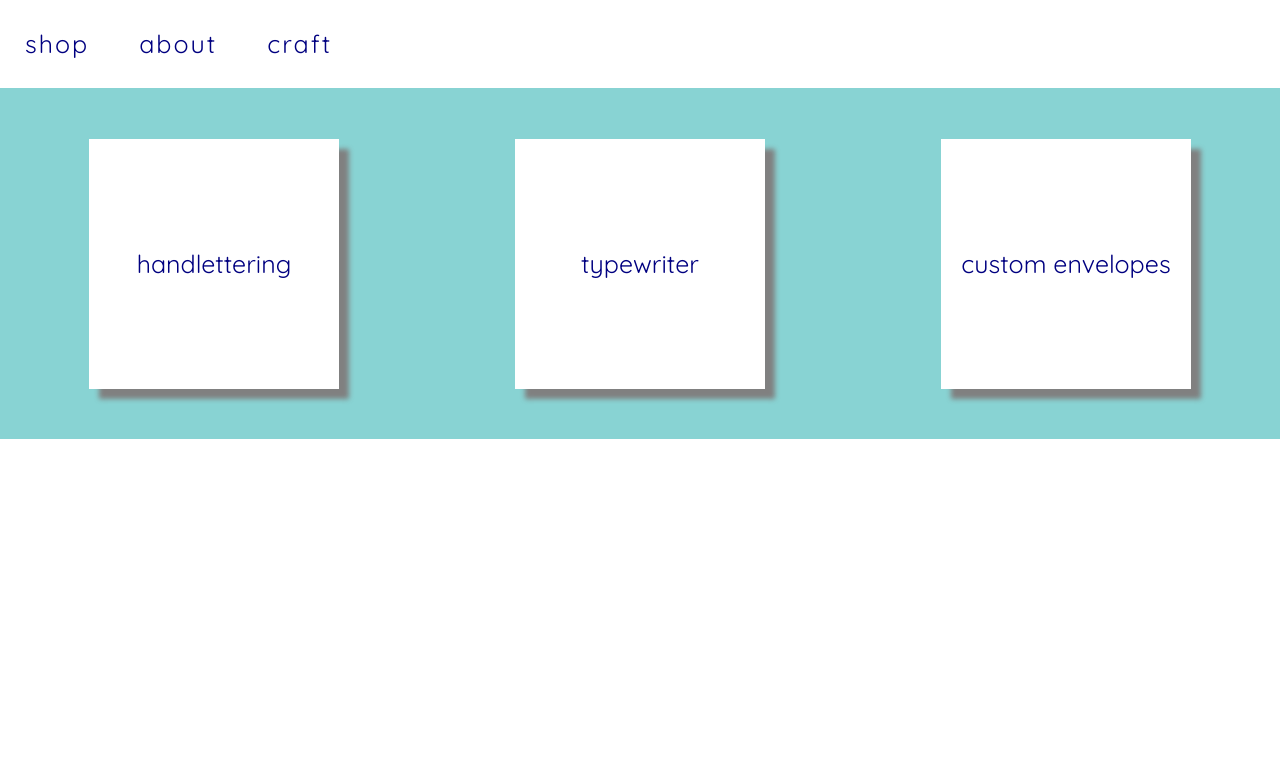
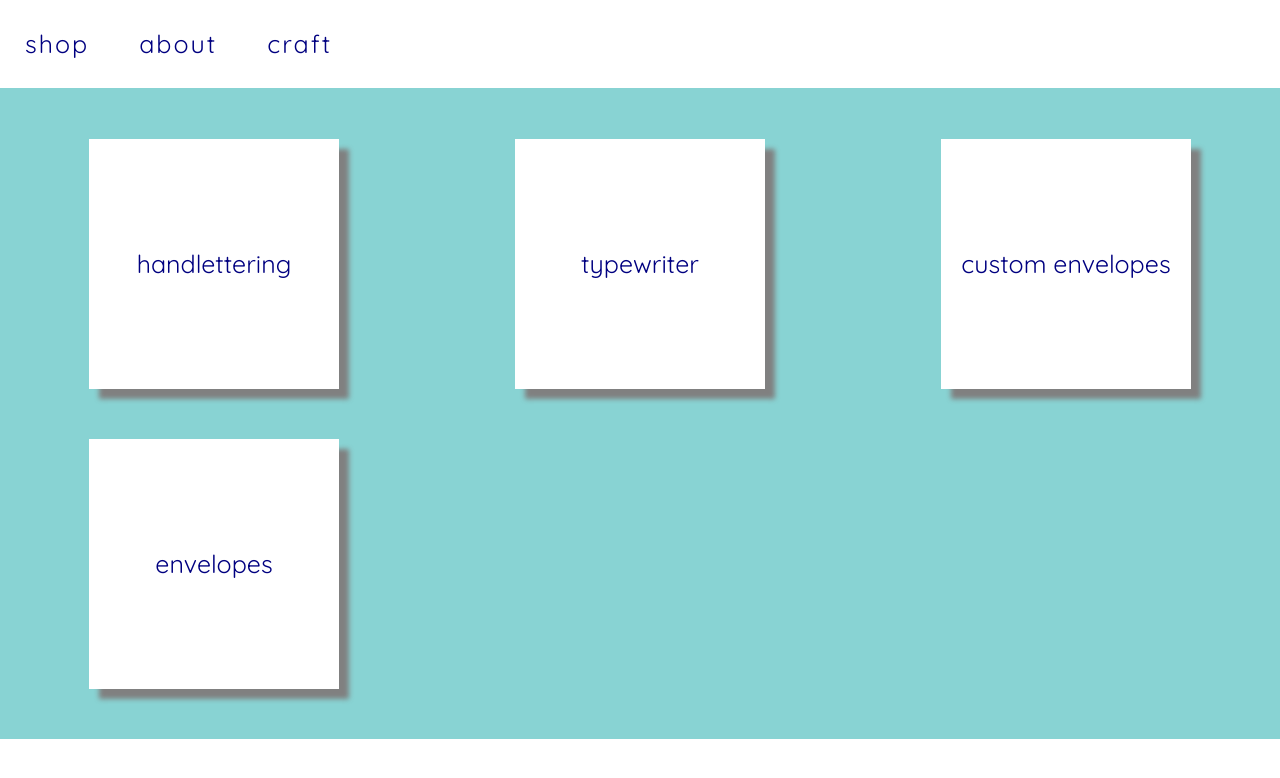
Before and after one commit to victoriarainc/ecommerce, a React (Create React App) app: page /craft in a window 1280 px wide. Shown: the top 778 px of the page. Built offline with nearby package versions, Linux system fonts and the light colour scheme.

Commit message:
fixed rendering bug in craft by adjusting url

```diff
--- a/src/components/Craft.js
+++ b/src/components/Craft.js
@@ -1,7 +1,7 @@
 import React, {Component} from 'react';
 import '../styles/App.css';
 
-import {craft} from '../craft.js';
+import {craft} from '../offer.js';
 
 import {NavLink} from 'react-router-dom';
 
@@ -18,18 +18,18 @@ export default class Craft extends Component {
     let services = []
     craft.forEach((craftItem) => {
       if (services.indexOf(craftItem.service) === -1) {
-        services.push(craftItem.service);
+        services.push(craftItem.service)
+        console.log("craftTHINGS",services[0].description)
       }
     });
 
     let service_links = services.map((craftItem) => {
       return (
         <div key={craftItem} className="link">
-          <NavLink to={`/shop/${craftItem}`}>{craftItem}</NavLink>
+          <NavLink to={`/craft/${craftItem}`}>{craftItem}</NavLink>
         </div>
       )
     });
-    console.log(service_links);
 
     return (
       <div className="shop">
--- a/src/components/Shop.js
+++ b/src/components/Shop.js
@@ -19,6 +19,7 @@ export default class Shop extends Component {
     product.forEach((shopItem) => {
       if (categories.indexOf(shopItem.category) === -1) {
         categories.push(shopItem.category);
+        console.log("testing", categories[0].description)
       }
     });
 
--- a/src/components/ShowCraft.js
+++ b/src/components/ShowCraft.js
@@ -1,8 +1,8 @@
 
 import React, { Component } from 'react';
-import { craft } from '../craft';
+import { craft } from '../offer.js';
 
-export default class ShowPost extends Component {
+export default class ShowCraft extends Component {
   constructor(props) {
     super(props);
   }
@@ -15,9 +15,9 @@ export default class ShowPost extends Component {
         if (craftItem.service === service) {
           return (
             <div className="shopResult" key={craftItem.id}>
-              <h1>{craftItem.service}</h1>
               <img className="shopImg" src={craftItem.img} />
               <div className="shopDesc">
+              <h1>{craftItem.service}</h1>
               <p className="cost">{craftItem.price}</p>
               <p className="desc">{craftItem.description}</p>
               </div>
@@ -33,5 +33,6 @@ export default class ShowPost extends Component {
         {craftItems}
         </div>
       );
+        console.log(craftItems);
     }
   }
--- a/src/craft.js
+++ b/src/offer.js
@@ -20,6 +20,13 @@ let craft = [
     "price": "prices vary",
     "description": "4bar, A2 and A6 sizes available.",
     "img": "https://scontent-iad3-1.xx.fbcdn.net/v/t1.0-9/21270971_1298686413573159_3509833774559368329_n.jpg?oh=ac940187ccce2727beadc5217ce93fc8&oe=5A1AFF06"
+  }, {
+    "service": 'envelopes',
+    "id": "115",
+    "type": "custom",
+    "price": "prices vary",
+    "description": "4bar, A2 and A6 sizes available.",
+    "img": "https://scontent-iad3-1.xx.fbcdn.net/v/t1.0-9/21270971_1298686413573159_3509833774559368329_n.jpg?oh=ac940187ccce2727beadc5217ce93fc8&oe=5A1AFF06"
   }
 
 ]
```
